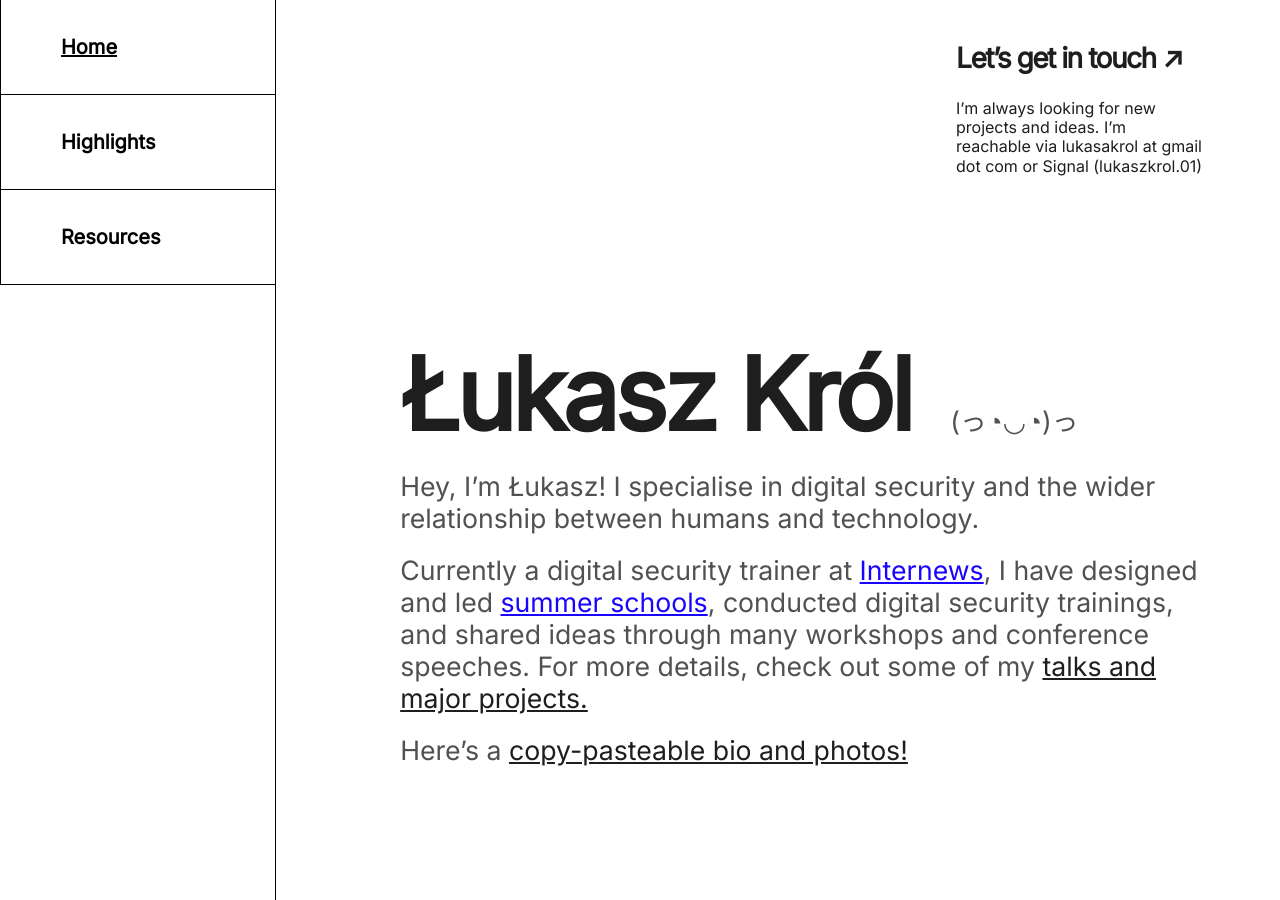
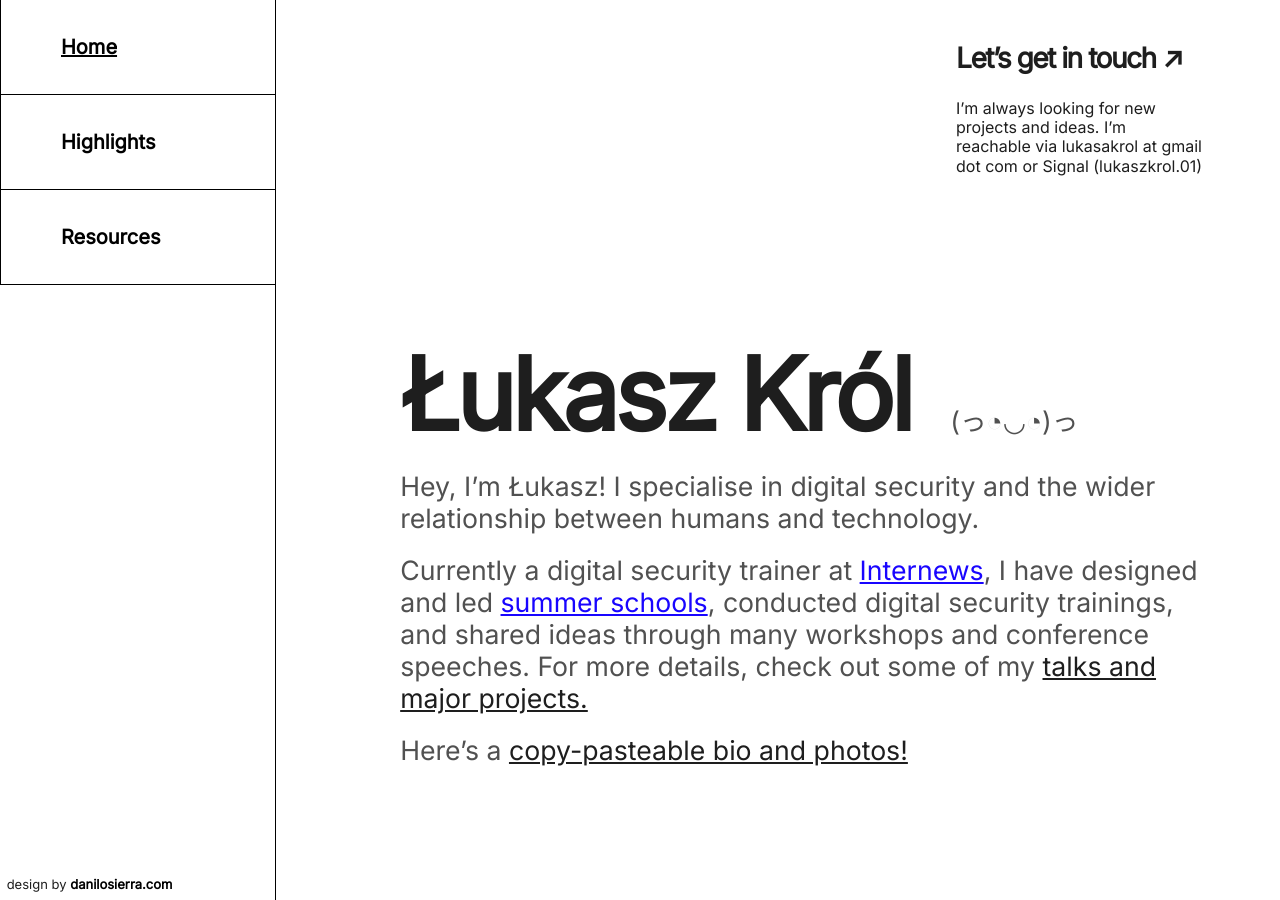
Before and after one commit to lukasz-a-krol/lukasz-a-krol.github.io, a Jekyll site: the page built from index.html, in a window 1280 px wide. Built offline with Jekyll 4.4.1, drawn with Linux system fonts in a browser that asks for light colours; the list of posts is cut into pages by our own code.

Commit message:
adding credits for the designer

```diff
--- a/_config.yml
+++ b/_config.yml
@@ -6,7 +6,6 @@ highlighter:      rouge
 title:            Łukasz's website!
 #tagline:          'A Jekyll theme'
 description:     'Hey,<br> I&apos;m Łukasz!<br><br>'
-# url:              https://fongandrew.github.io
 baseurl:
                   # the optional subpath of your site, e.g. "/blog"
                   # NB: This applies to all pages in your Jekyll site.
@@ -28,7 +27,7 @@ plugins:
 
 
 
-url: lukasz-a-krol.github.io
+url: lukaszkrol.net
 baseurl: /
 
 # Sidebar link settings
--- a/_includes/custom-foot.html
+++ b/_includes/custom-foot.html
@@ -1 +1,5 @@
 <!-- Optional footer content -->
+
+<span id = "thanks-mobile">
+design by <a href = "https://danilosierra.com" target = "_blank">danilosierra.com</a>
+</span>
--- a/_includes/sidebar.html
+++ b/_includes/sidebar.html
@@ -20,6 +20,9 @@
     <span class="site-version">Currently v{{ site.version }}</span>
   {% endif %}
 
+<span id = "thanks">
+design by <a href = "https://danilosierra.com" target = "_blank">danilosierra.com</a>
+</span>
   <!-- >{% include sidebar-icon-links.html %}
   {% include copyright.html %} -->
 </div>
--- a/assets/css/main.scss
+++ b/assets/css/main.scss
@@ -47,6 +47,7 @@ a {
    #mobile_appear {display:none !important;}
 	 #intouch_front {position: absolute; top: 0; right: 0;}
 	 .container {margin-left: 200px;}
+	 #thanks-mobile {display: none;}
 }
 
 
@@ -73,6 +74,7 @@ a {
 	 #frontpage {padding-top: 0px !important;}
 	 .site-title a {border: 0px !important; font-family: 'Inter'; margin-left: 15px !important;}
 	 .hidiv {height: 0px;}
+	 #thanks-mobile {font-size: small; text-align: center;}
 }
 
 .mobile {border: #268bd2 0.3px solid; width: 30%; margin: auto;}
@@ -225,3 +227,18 @@ h1.site-title {
 #galleryimg {
   margin-bottom: 100px;
 }
+
+#thanks {
+	bottom: 0;
+  position: absolute;
+  padding-left: 5pt;
+	font-size: small;
+}
+
+#thanks a {
+	font-size: small;
+	border: none;
+	line-height: 100%;
+	padding: 0 0 0 0;
+	margin: 0 0 0 0;
+}
```
